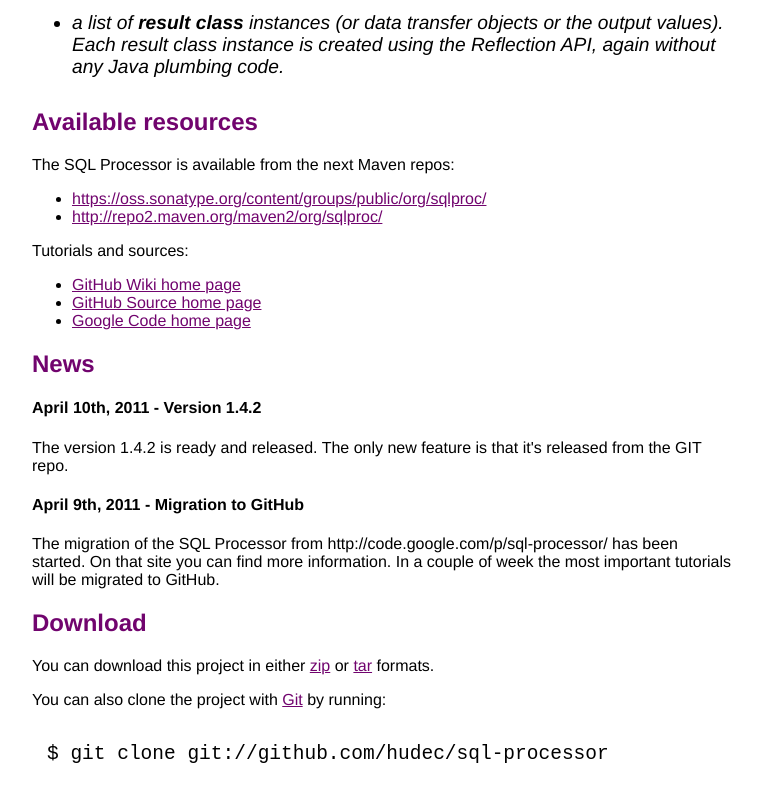
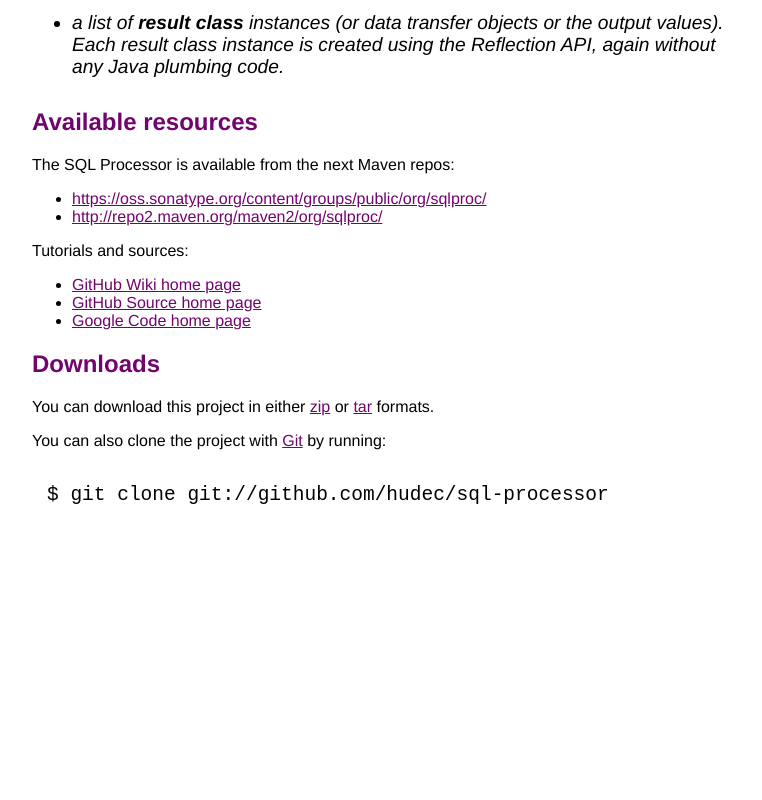
Before and after one commit to hudec/hudec.github.com, a plain HTML site: page index.html in a window 1280 px wide. Shown: the part 630-1430 px from the top of the page, without its empty margins (258-1020 px from the left). After the commit the page ends 1171 px from the top, so only its background shows below. Drawn offline with Linux system fonts and the light colour scheme.

Commit message:
Simplified version of index

```diff
--- a/index.html
+++ b/index.html
@@ -72,16 +72,8 @@
           <li><a href="http://code.google.com/p/sql-processor/">Google Code home page</a></li>
         </ul>
       </p>
-    <h2>News</h2>
-      <p><h4>April 10th, 2011 - Version 1.4.2</h4>
-        The version 1.4.2 is ready and released. The only new feature is that it's released from the GIT repo.
-      </p>
-      <p><h4>April 9th, 2011 - Migration to GitHub</h4>
-        The migration of the SQL Processor from http://code.google.com/p/sql-processor/ has been started. On that site you can find more information. In a couple of week the most important tutorials will be migrated to GitHub.
-      </p>
 
-
-    <h2>Download</h2>
+    <h2>Downloads</h2>
     <p>
       You can download this project in either
       <a href="http://github.com/hudec/sql-processor/zipball/master">zip</a> or
```
